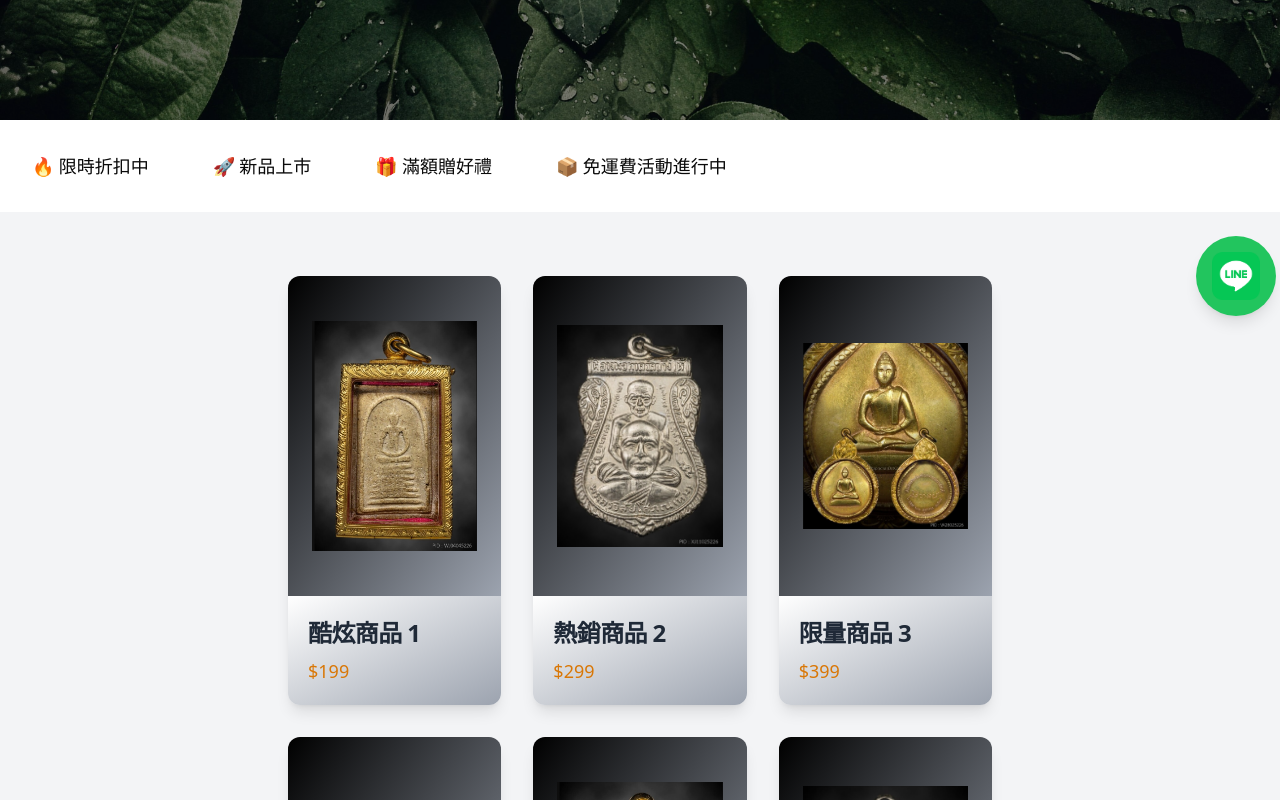
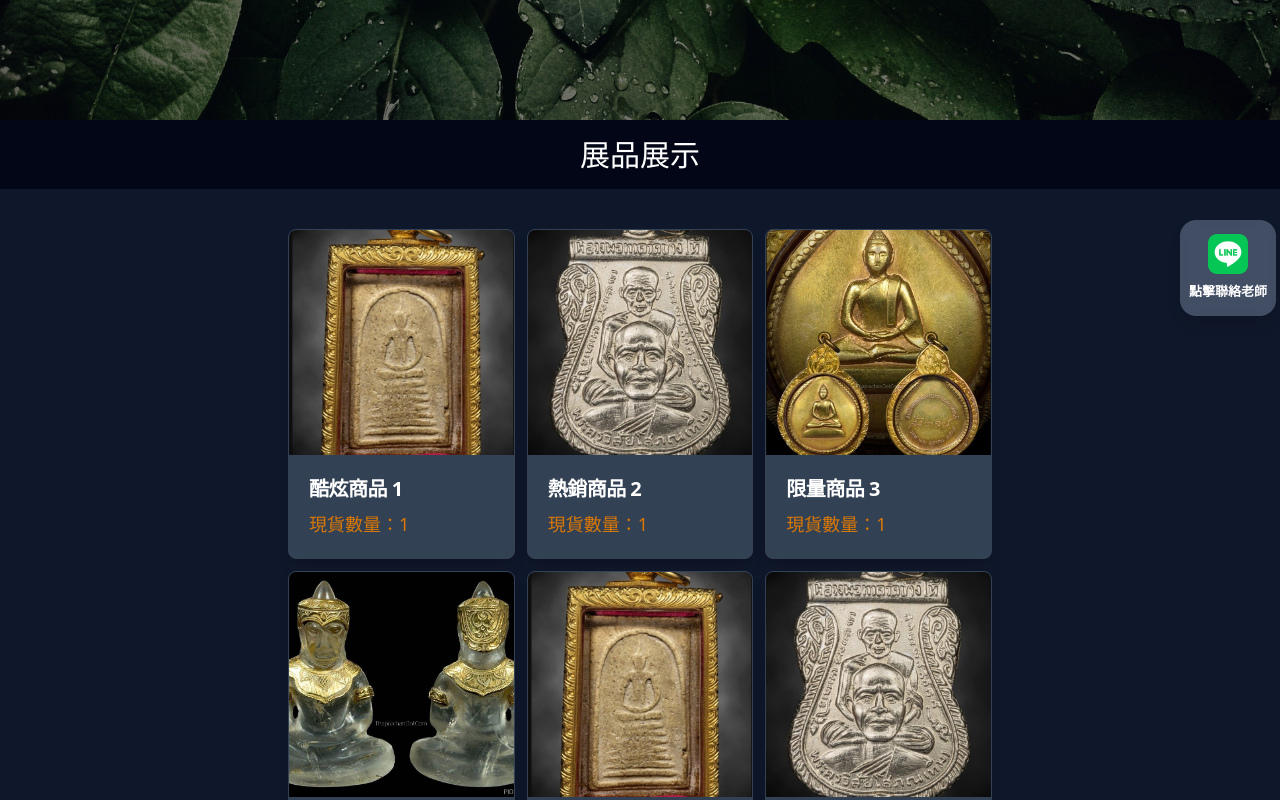
Before and after one commit to felff/Wayi-Test-Assignment, a Next.js app: page / in a window 1280 px wide. Shown: the part 480-1280 px from the top of the page. Built offline with nearby package versions, Linux system fonts and the light colour scheme.

Commit message:
feat : 網頁出版

```diff
--- a/src/app/(home)/components/Line.tsx
+++ b/src/app/(home)/components/Line.tsx
@@ -1,9 +1,7 @@
 'use client';
 
-import { Button } from '@/components/ui/button';
 import { cn } from '@/lib/utils';
-import React, { useEffect, useRef } from 'react';
-import gsap from 'gsap';
+import React, { useRef } from 'react';
 import Image from 'next/image';
 
 interface ILineButtonProps {
@@ -11,17 +9,17 @@ interface ILineButtonProps {
   isMobile?: boolean;
 }
 
-const CONSTANTS = {
-  BUTTON_WIDTH: 80,
-  DRAG_OFFSET: 36,
-  DRAG_EDGE_MARGIN: 4,
-};
+// const CONSTANTS = {
+//   BUTTON_WIDTH: 80,
+//   DRAG_OFFSET: 36,
+//   DRAG_EDGE_MARGIN: 4,
+// };
 
 const LineFloatingButton = ({
   lineIdUrl,
   isMobile = false,
 }: ILineButtonProps) => {
-  const buttonRef = useRef<HTMLDivElement>(null);
+  // const buttonRef = useRef<HTMLDivElement>(null);
   const dragStateRef = useRef({
     isDragging: false,
     hasDragged: false,
@@ -32,58 +30,58 @@ const LineFloatingButton = ({
     ? 'fixed bottom-14 right-1'
     : 'fixed bottom-1 right-1';
 
-  const handlePointerDown = (e: React.PointerEvent) => {
-    dragStateRef.current = {
-      isDragging: true,
-      hasDragged: false,
-      startPos: { x: e.clientX, y: e.clientY },
-    };
-  };
-
-  const handlePointerMove = (e: PointerEvent) => {
-    if (!dragStateRef.current.isDragging || !buttonRef.current) return;
-
-    const parent = buttonRef.current.parentElement;
-    const parentRect = parent?.getBoundingClientRect();
-    if (!parentRect) return;
-
-    const rightPosition =
-      parentRect.width - (e.clientX - parentRect.left + CONSTANTS.DRAG_OFFSET);
-    const bottomPosition =
-      window.innerHeight - (e.clientY + CONSTANTS.DRAG_OFFSET);
-
-    const clampedRight = Math.max(
-      CONSTANTS.DRAG_EDGE_MARGIN,
-      Math.min(rightPosition, parentRect.width - CONSTANTS.BUTTON_WIDTH),
-    );
-    const clampedBottom = Math.max(
-      CONSTANTS.DRAG_EDGE_MARGIN,
-      Math.min(bottomPosition, window.innerHeight - CONSTANTS.BUTTON_WIDTH),
-    );
-
-    gsap.to(buttonRef.current, {
-      right: clampedRight,
-      bottom: clampedBottom,
-      duration: 0.1,
-      ease: 'power1',
-    });
-  };
-
-  const handlePointerUp = () => {
-    dragStateRef.current.isDragging = false;
-    setTimeout(() => {
-      dragStateRef.current.hasDragged = false;
-    }, 0);
-  };
-
-  useEffect(() => {
-    document.addEventListener('pointermove', handlePointerMove);
-    document.addEventListener('pointerup', handlePointerUp);
-    return () => {
-      document.removeEventListener('pointermove', handlePointerMove);
-      document.removeEventListener('pointerup', handlePointerUp);
-    };
-  }, []);
+  // const handlePointerDown = (e: React.PointerEvent) => {
+  //   dragStateRef.current = {
+  //     isDragging: true,
+  //     hasDragged: false,
+  //     startPos: { x: e.clientX, y: e.clientY },
+  //   };
+  // };
+  //
+  // const handlePointerMove = (e: PointerEvent) => {
+  //   if (!dragStateRef.current.isDragging || !buttonRef.current) return;
+  //
+  //   const parent = buttonRef.current.parentElement;
+  //   const parentRect = parent?.getBoundingClientRect();
+  //   if (!parentRect) return;
+  //
+  //   const rightPosition =
+  //     parentRect.width - (e.clientX - parentRect.left + CONSTANTS.DRAG_OFFSET);
+  //   const bottomPosition =
+  //     window.innerHeight - (e.clientY + CONSTANTS.DRAG_OFFSET);
+  //
+  //   const clampedRight = Math.max(
+  //     CONSTANTS.DRAG_EDGE_MARGIN,
+  //     Math.min(rightPosition, parentRect.width - CONSTANTS.BUTTON_WIDTH),
+  //   );
+  //   const clampedBottom = Math.max(
+  //     CONSTANTS.DRAG_EDGE_MARGIN,
+  //     Math.min(bottomPosition, window.innerHeight - CONSTANTS.BUTTON_WIDTH),
+  //   );
+  //
+  //   gsap.to(buttonRef.current, {
+  //     right: clampedRight,
+  //     bottom: clampedBottom,
+  //     duration: 0.1,
+  //     ease: 'power1',
+  //   });
+  // };
+  //
+  // const handlePointerUp = () => {
+  //   dragStateRef.current.isDragging = false;
+  //   setTimeout(() => {
+  //     dragStateRef.current.hasDragged = false;
+  //   }, 0);
+  // };
+  //
+  // useEffect(() => {
+  //   document.addEventListener('pointermove', handlePointerMove);
+  //   document.addEventListener('pointerup', handlePointerUp);
+  //   return () => {
+  //     document.removeEventListener('pointermove', handlePointerMove);
+  //     document.removeEventListener('pointerup', handlePointerUp);
+  //   };
+  // }, []);
 
   const handleClick = () => {
     if (!dragStateRef.current.hasDragged) {
@@ -92,19 +90,11 @@ const LineFloatingButton = ({
   };
 
   return (
-    <div
-      ref={buttonRef}
-      onPointerDown={handlePointerDown}
-      onClick={handleClick}
-      className={cn('z-50', widgetPosition)}
-    >
-      <Button
-        variant="ghost"
-        className="bg-green-500 hover:bg-green-600 text-white rounded-full w-20 h-20 shadow-lg"
-      >
-        {/* LINE logo SVG */}
-        <Image src={'/Line.png'} alt={'line'} width={500} height={500} />
-      </Button>
+    <div onClick={handleClick} className={cn('z-50', widgetPosition)}>
+      <button className="relative text-[13px] backdrop-blur bg-slate-500/60 rounded-2xl border-green-600 text-white w-24 h-24 shadow-lg flex flex-col justify-center items-center font-bold px-2 gap-2">
+        <Image src={'/Line.png'} alt={'line'} width={40} height={40} />
+        點擊聯絡老師
+      </button>
     </div>
   );
 };
--- a/src/app/(home)/template/LandingWebsite.tsx
+++ b/src/app/(home)/template/LandingWebsite.tsx
@@ -82,23 +82,6 @@ const LandingWebsite = (props: ILandingWebsiteProps) => {
     },
   ];
 
-  const Marquee = ({ items }: { items: string[] }) => {
-    return (
-      <div className="relative overflow-scroll whitespace-nowrap py-3 w-full">
-        <div className="animate-marquee inline-block min-w-full">
-          {items.map((item, index) => (
-            <span
-              key={index}
-              className=" text-lg font-medium mx-8 inline-block"
-            >
-              {item}
-            </span>
-          ))}
-        </div>
-      </div>
-    );
-  };
-
   return (
     <main>
       <header
@@ -111,38 +94,29 @@ const LandingWebsite = (props: ILandingWebsiteProps) => {
           </h1>
         </div>
       </header>
-      <div className="py-5 flex flex-col items-center justify-center">
-        <Marquee
-          items={[
-            '🔥 限時折扣中',
-            '🚀 新品上市',
-            '🎁 滿額贈好禮',
-            '📦 免運費活動進行中',
-          ]}
-        />
+      {/* 商品展示區 */}
+      <div className="py-3 text-[30px] text-center text-white bg-slate-950">
+        展品展示
       </div>
-      {/* 商品展示區 */}
-      <section className="w-full px-6 sm:px-72 py-16 grid grid-cols-1 sm:grid-cols-2 lg:grid-cols-3 gap-8 bg-gray-100">
+      <section className="w-full px-2 sm:px-72 py-10 grid grid-cols-2 lg:grid-cols-3 gap-3 bg-slate-900">
         {items.map((item, index) => (
           <div
             key={index}
-            className="relative group rounded-xl overflow-hidden shadow-lg"
+            className="relative group bg-slate-700 border border-slate-700 overflow-hidden shadow-lg rounded-lg"
           >
-            <div className="relative w-full h-80 bg-gradient-to-br from-black to-gray-400 overflow-hidden group">
+            <div className="relative aspect-[4/4] bg-gradient-to-br overflow-hidden group">
               <Image
                 src={item.image}
                 alt={item.title}
                 fill
-                className="object-contain p-6 transition-transform duration-300 group-hover:scale-105"
+                className="object-cover transition-transform duration-300 group-hover:scale-105"
               />
             </div>
-            <div className="p-5  bg-gradient-to-br from-white to-gray-400 space-y-2">
-              <h2 className="text-2xl font-bold text-gray-800 tracking-tight leading-snug">
+            <div className="p-5 bg-gradient-to-br space-y-2">
+              <h2 className="text-xl font-bold text-white tracking-tight leading-snug">
                 {item.title}
               </h2>
-              <p className="text-lg font-medium text-amber-600">
-                ${item.price}
-              </p>
+              <p className="text-lg font-medium text-amber-600">現貨數量：1</p>
             </div>
             <div className="absolute inset-0 bg-black bg-opacity-70 text-white flex items-center justify-center opacity-0 group-hover:opacity-100 transition-opacity duration-300 p-6 text-center">
               <p className="text-sm">{item.description}</p>
```
